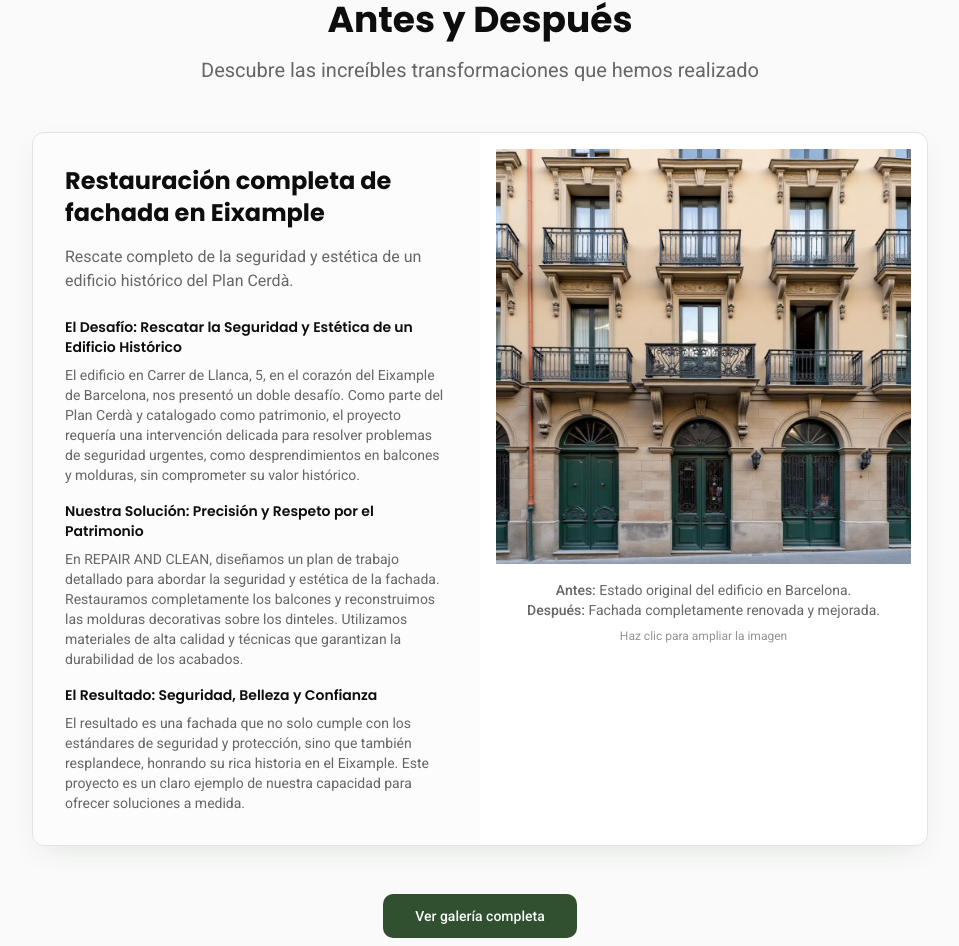
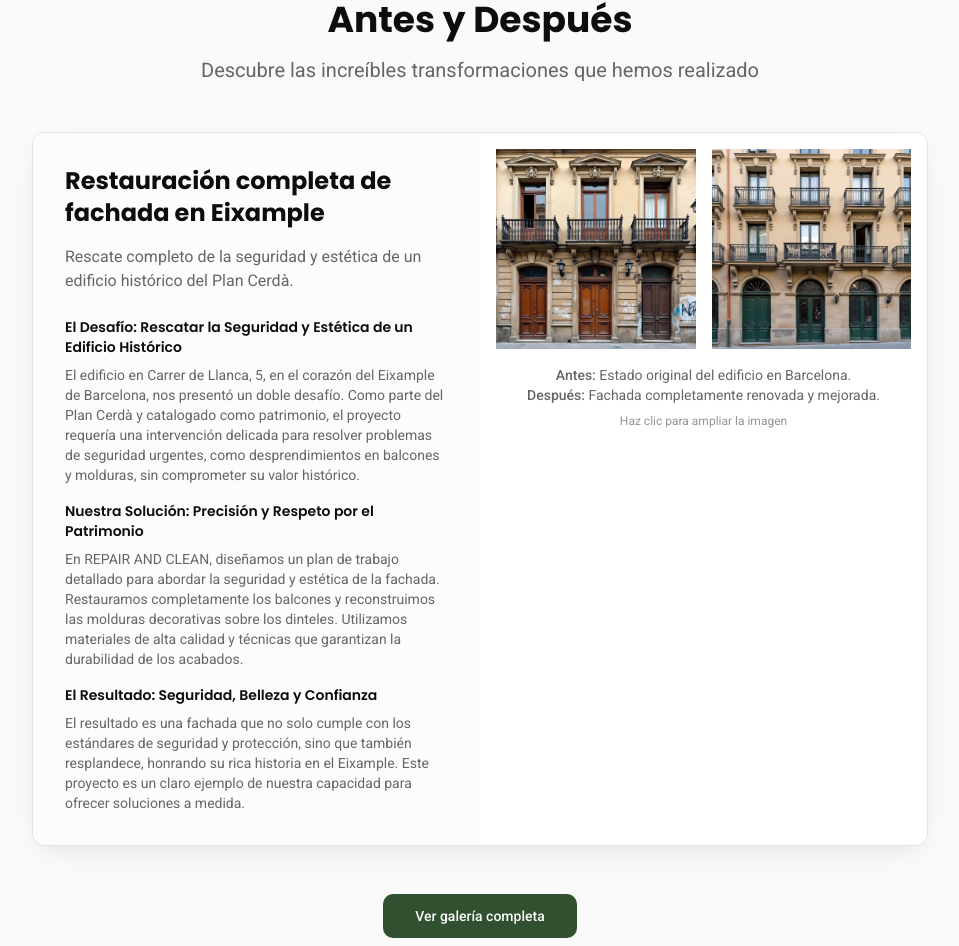
Before and after one commit to arantzaaml/RepairandCleanBASE, a React (Vite) app: page / in a window 1280 px wide. Shown: the part 1519-2465 px from the top of the page, without its empty margins (160-1119 px from the left). Built offline with nearby package versions, Linux system fonts and the light colour scheme.

Commit message:
Replace before/after slider with static images

```diff
--- a/src/pages/Home.tsx
+++ b/src/pages/Home.tsx
@@ -246,18 +246,33 @@ const Home = () => {
                 </div>
 
                 <div className="p-4">
+                  <div className="flex flex-col md:flex-row gap-4">
+                    <ImageLightbox
+                      src={facadeBefore}
+                      alt="Restauración de fachada en Eixample - Antes"
+                      className="flex-1"
+                    >
+                      <img
+                        src={facadeBefore}
+                        alt="Restauración de fachada - Estado original."
+                        className="w-full h-auto cursor-pointer"
+                        onClick={() => openModal(facadeBefore)}
+                      />
+                    </ImageLightbox>
+
                     <ImageLightbox
                       src={facadeAfter}
-                    alt="Restauración de fachada en Eixample - Vista ampliada"
-                    className="block"
+                      alt="Restauración de fachada en Eixample - Después"
+                      className="flex-1"
                     >
                       <img
                         src={facadeAfter}
-                      alt="Restauración de fachada en Eixample - Fachada completamente renovada."
-                      className="h-64 md:h-96 lg:h-full w-full object-cover cursor-pointer"
+                        alt="Restauración de fachada - Completamente renovada."
+                        className="w-full h-auto cursor-pointer"
                         onClick={() => openModal(facadeAfter)}
                       />
                     </ImageLightbox>
+                  </div>
                   <div className="mt-4 text-center">
                     <p className="text-sm text-muted-foreground">
                       <span className="font-medium">Antes:</span> Estado original del edificio en Barcelona.
```
Lines whose indentation alone changed are shown as unchanged.
